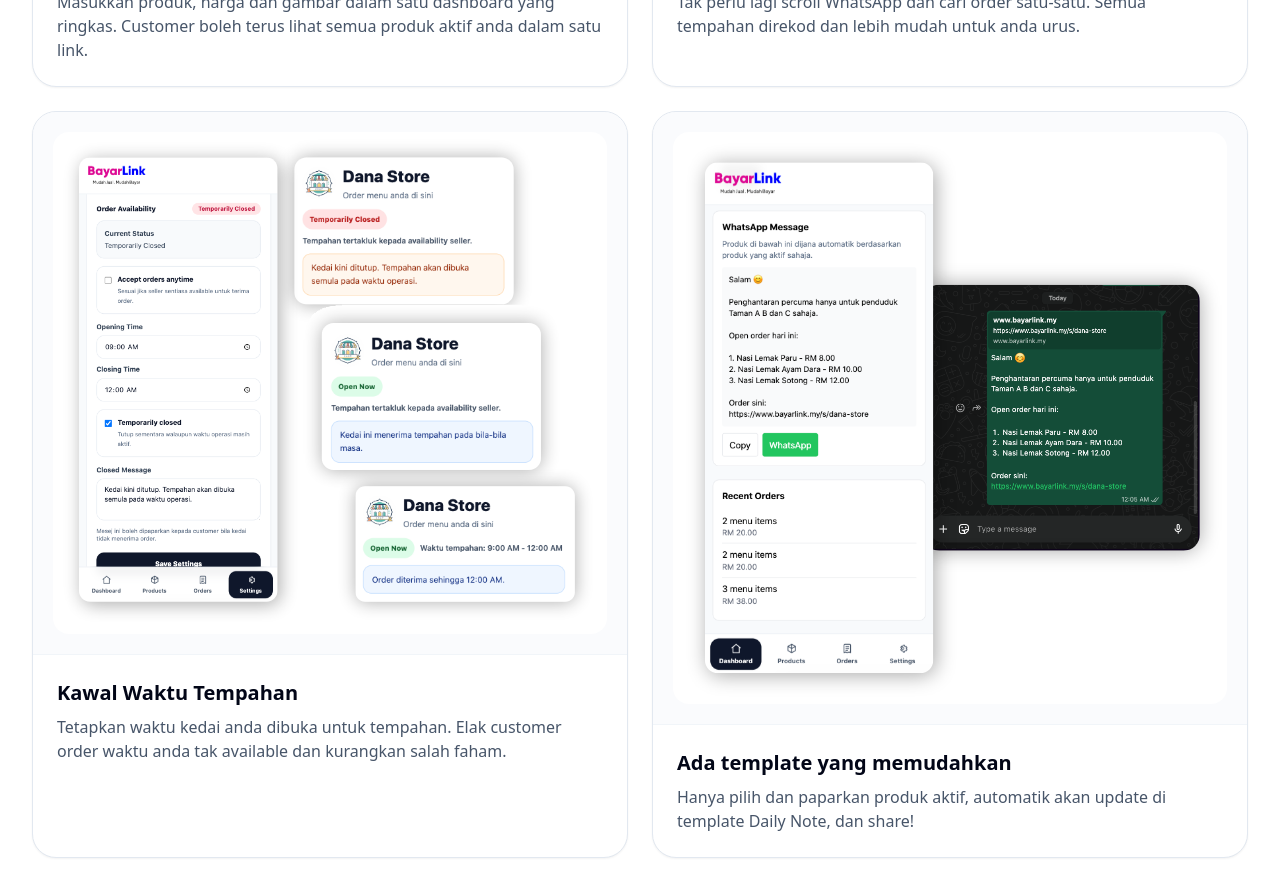
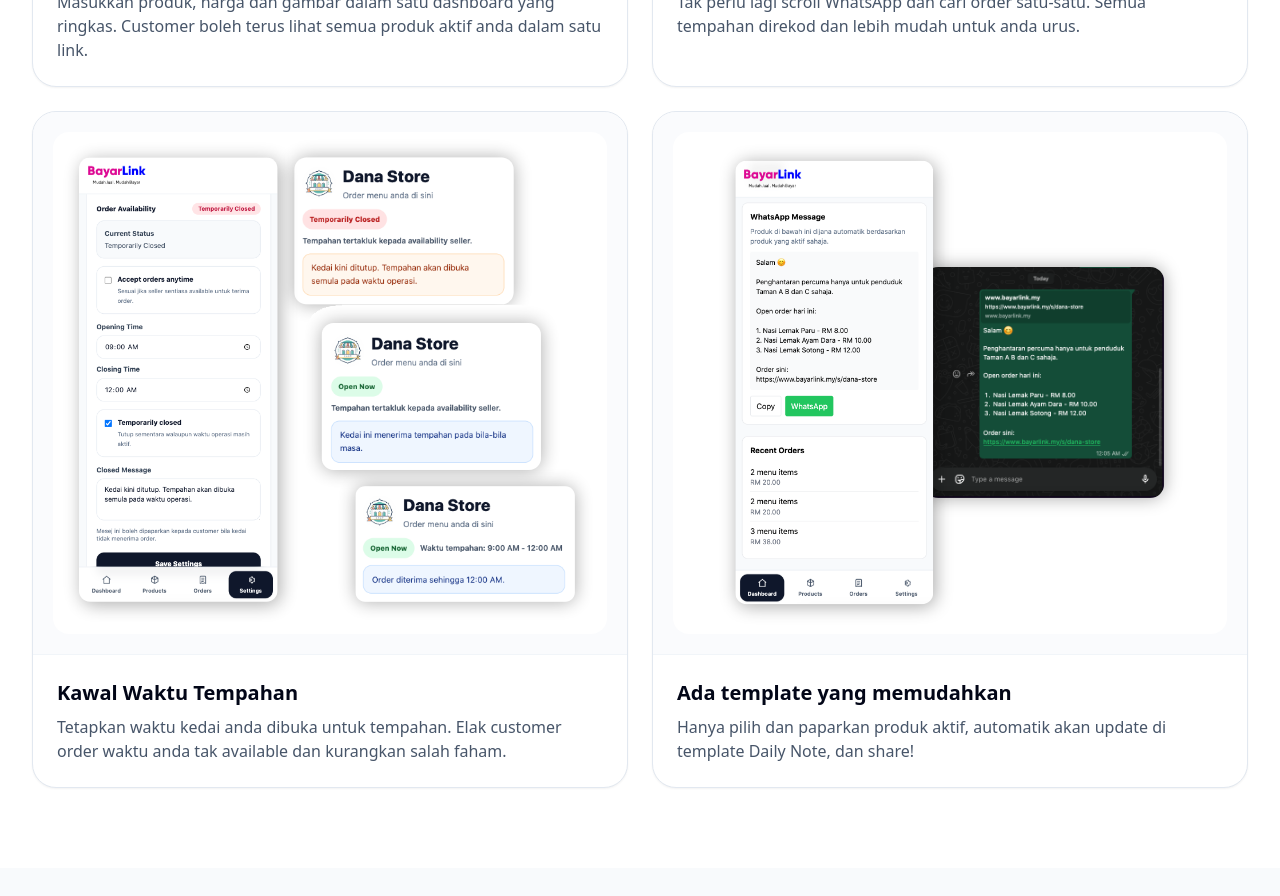
Before and after one commit to maizhakimm/pay-link, a Next.js app: page / in a window 1280 px wide. Shown: the part 2940-3836 px from the top of the page. Built offline with nearby package versions, Linux system fonts and the light colour scheme.

Commit message:
Update page.tsx

```diff
--- a/src/app/page.tsx
+++ b/src/app/page.tsx
@@ -251,7 +251,7 @@
       />
 
       <FeatureImageCard
-        imageSrc="/Dashboard-Daily Note-Whatsapp-Template.svg"
+        imageSrc="/Dashboard-Daily-Note-Whatsapp-Template.svg"
         imageAlt="BayarLink Dashboard and WhatsApp Feature"
         title="Ada template yang memudahkan"
         description="Hanya pilih dan paparkan produk aktif, automatik akan update di template Daily Note, dan share!"
```
